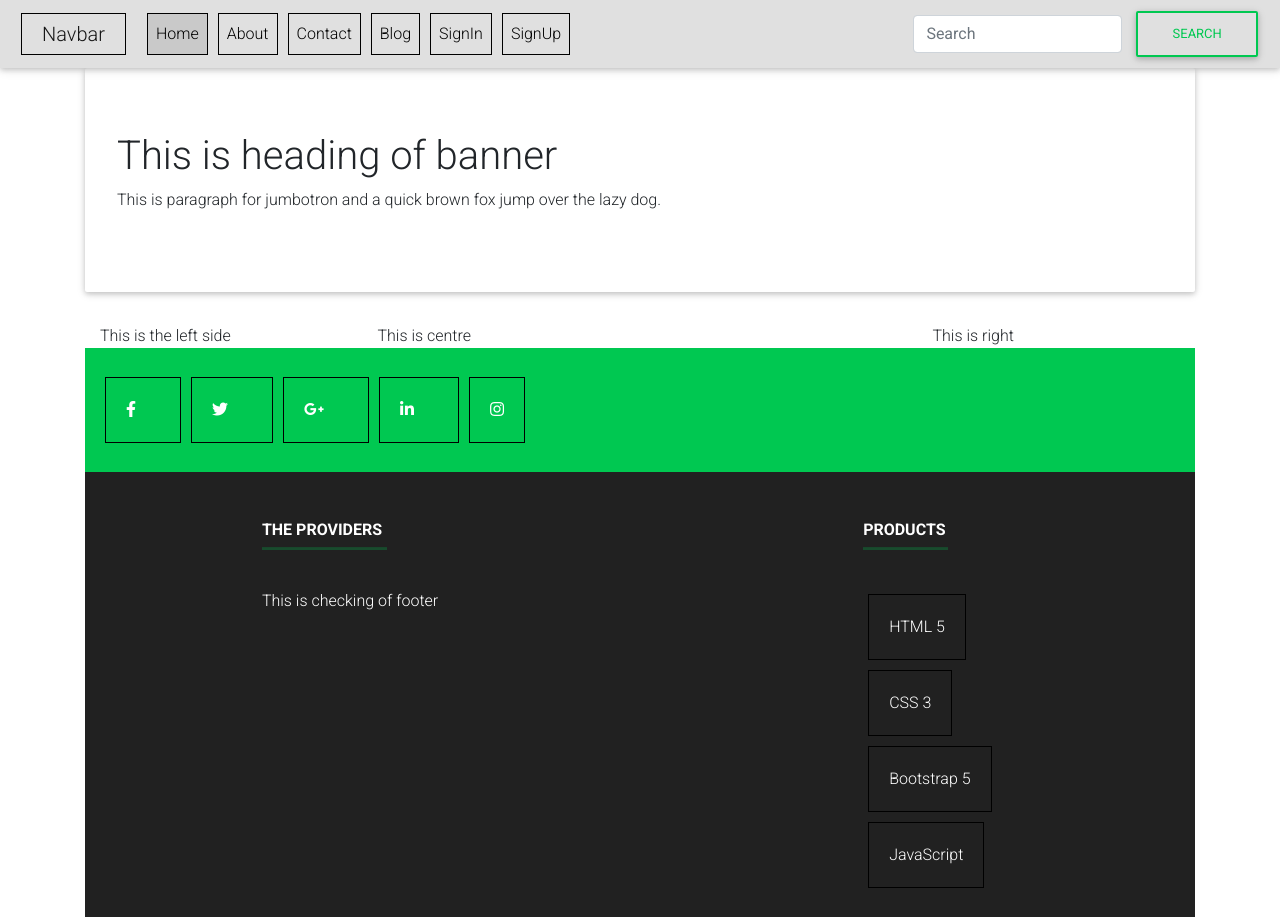
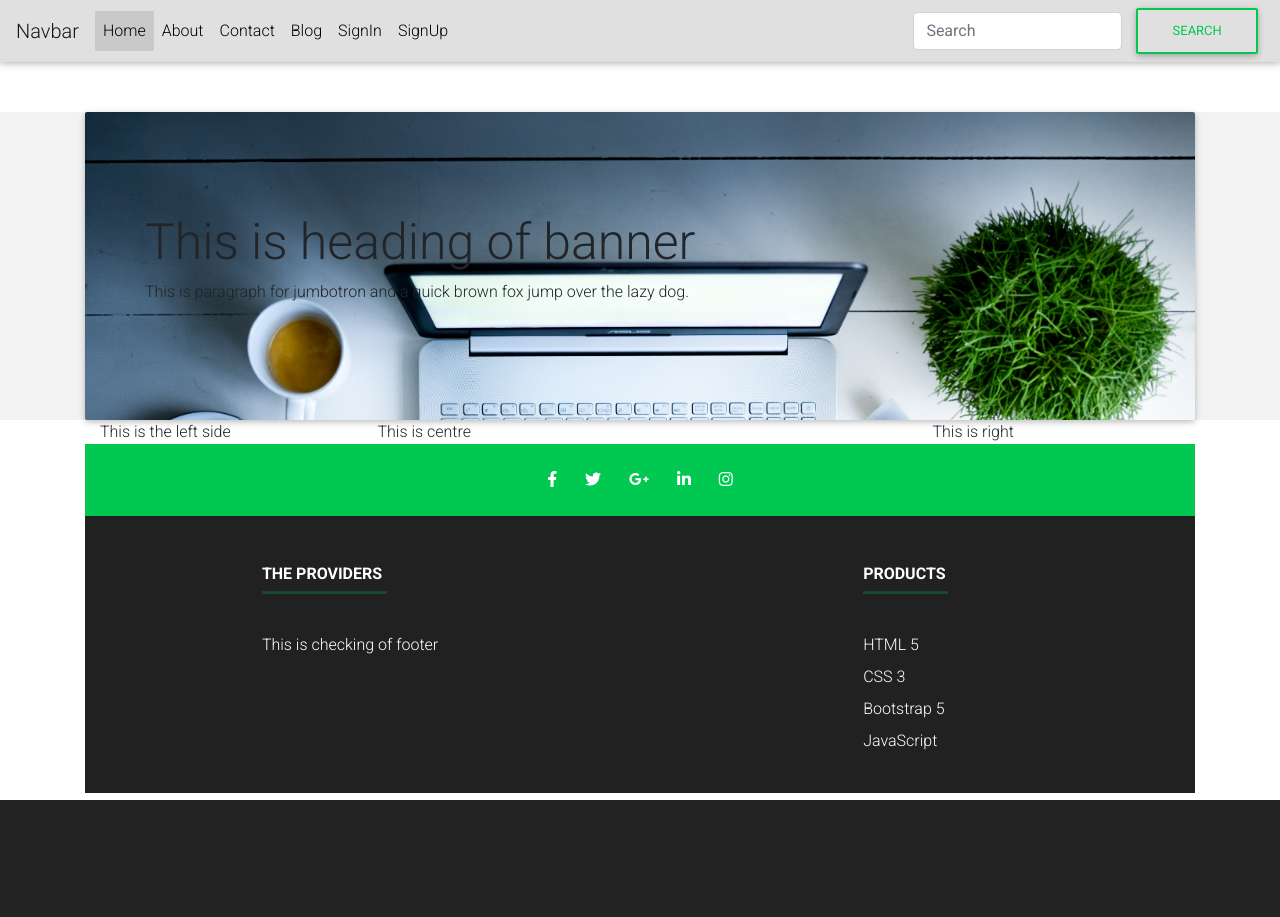
Before and after one commit to Zeshi97-bit/project0, a Flask app: page / in a window 1280 px wide. After the commit the page ends 800 px from the top, so only its background shows below. Run offline with Flask 2, Linux system fonts and the light colour scheme; parts of the project's set-up code (start-up, migrations or seed data) failed here and were passed over; some libraries are stand-ins or nearby versions.

Commit message:
update 3/1/21

```diff
--- a/static/css/style.css
+++ b/static/css/style.css
@@ -1,13 +1,35 @@
-a {
-  text-decoration:none;
-  float:left;
-  display:block;
-  border:1px solid black;
-  padding:20px;
-  margin:5px;
-  list-style-type:none;
+/*ul{
+  float:right;
 }
+
+
 a:hover{
   color:white;
   background-color:black;
 }
+a {
+  text-decoration:none;
+  float:left;
+  border:1px solid black;
+  padding: 7px 20px;
+  margin:0px 5px;
+  list-style-type:none;
+}
+*/
+.main-container{
+  padding-top: 50px;
+}
+.index-intro{
+  width:100%;
+  background-color: #f3f3f3;
+}
+.index-intro .jumbotron{
+  padding:100px 60px;
+  margin:0px;
+  background-image: url('banner2.jpg');
+  background-size: cover;
+  background-repeat: no-repeat;
+}
+.index-intro .jumbotron h1{
+  font-size: 50px;
+}
```
